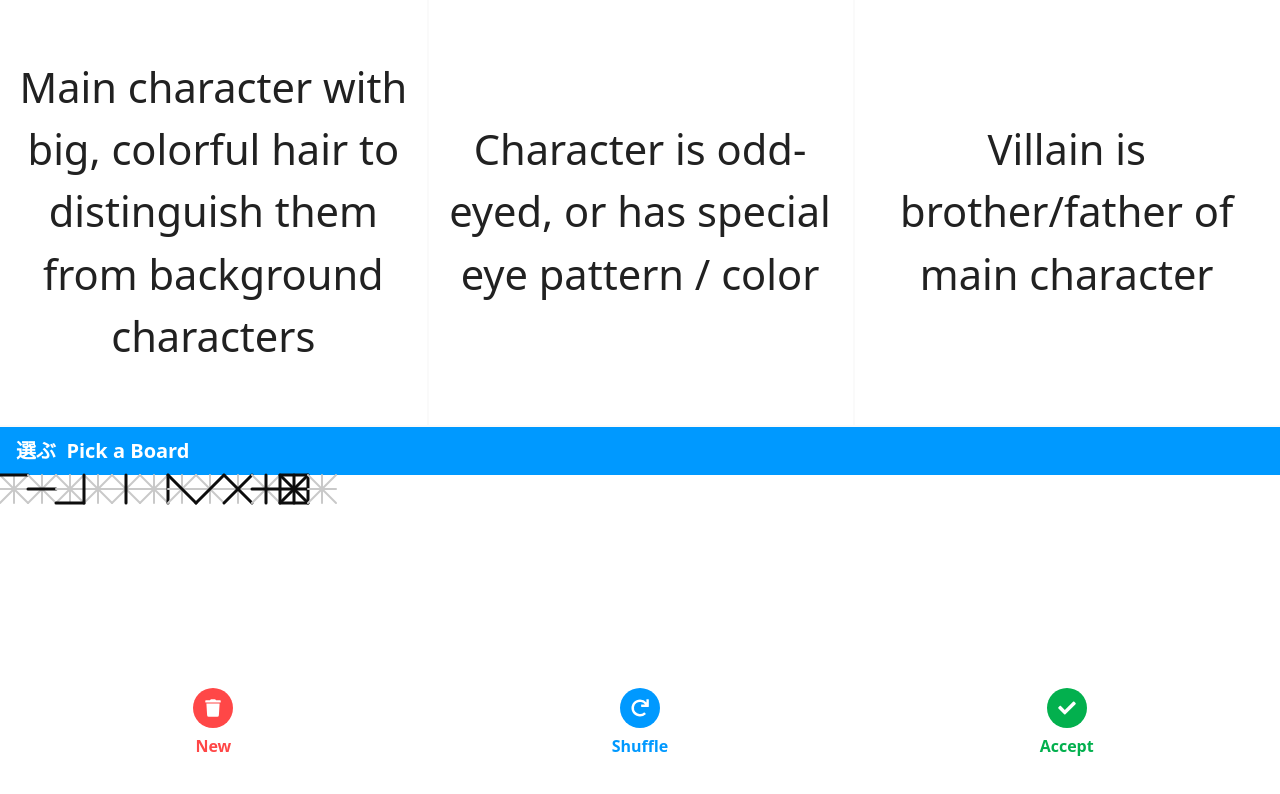
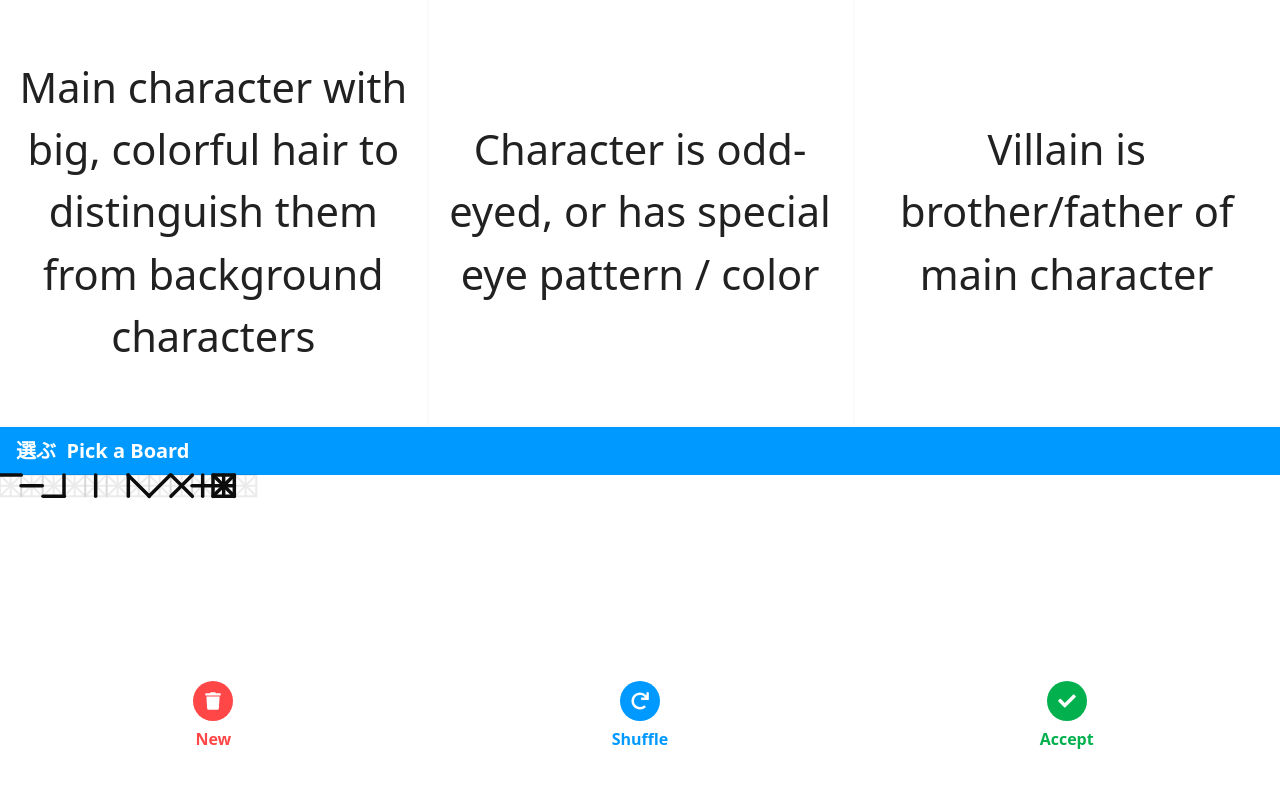
Before and after one commit to eli-crow/baka-no-bingo, a Vue app: page /#/game in a window 1280 px wide. Shown: the part 937-1731 px from the top of the page. Built offline with nearby package versions, Linux system fonts and the light colour scheme.

Commit message:
Update PatternIcon colors

```diff
--- a/src/components/PatternIcon.vue
+++ b/src/components/PatternIcon.vue
@@ -4,12 +4,14 @@
 	     height="1px"
 	     viewBox="0 0 1 1"
 	     xmlns="http://www.w3.org/2000/svg" >
-		<path v-for="(path, i) in bottomLines"
-		      :d="path"
-			:key="i"
-			class="line"/>
+		<g class="grid">
+			<path v-for="(path, i) in bottomLines"
+				:d="path"
+				:key="i"
+				class="line"/>
+		</g>
 		<path v-for="(path, i) in topLines"
-		      :d="path"
+			:d="path"
 			:key="'active'+i"
 			class="line-active"/>
 	</svg>
@@ -42,7 +44,7 @@ export default {
 			}
 		},
 		bottomLines () {
-			return [PATHS['012345678'], PATHS['345'], PATHS['147'], PATHS['048'], PATHS['246']]
+			return [PATHS['01235678'], PATHS['345'], PATHS['147'], PATHS['048'], PATHS['246']]
 		},
 	},
 	props: {
@@ -55,12 +57,12 @@ export default {
 
 <style scoped>
 .PatternIcon {
-	--grid-color: rgb(201, 201, 201);
+	--grid-color: var(--color-theme-black);
 	--active-color: var(--color-text-dark);
 	overflow: visible;
 	display: inline-block;
-	width: 1.75rem;
-	height: 1.75rem;
+	width: 1.33333rem;
+	height: 1.33333rem;
 }
 
 .line {
@@ -72,9 +74,13 @@ export default {
 	vector-effect: non-scaling-stroke;
 }
 
+.grid {
+	opacity: 0.08;
+}
+
 .line-active {
 	fill: none;
-	stroke-width: 3px;
+	stroke-width: 3.5px;
 	stroke-linecap: round;
 	stroke-linejoin: round;
 	stroke: var(--active-color);
```
